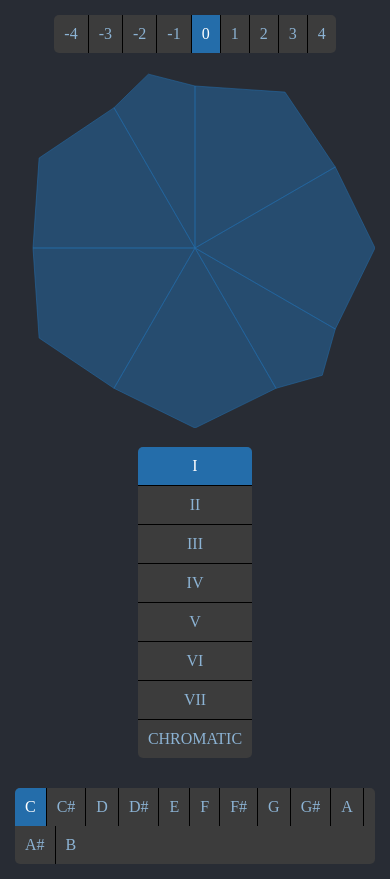
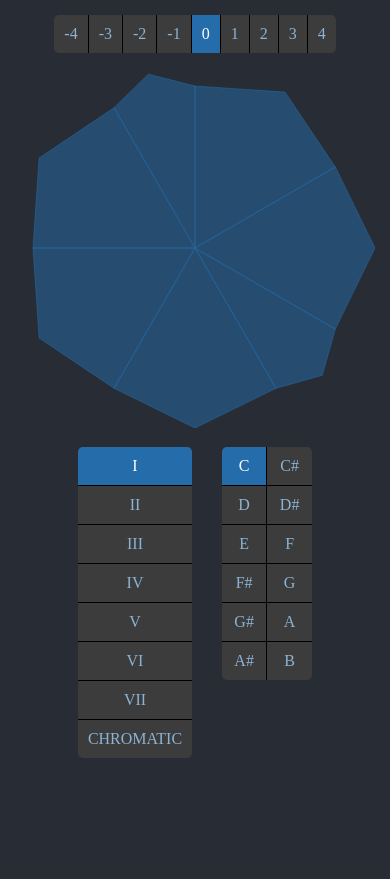
Before and after one commit to dekdekbaloo/baloo-midi-round-pad, a React app: page / in a window 390 px wide. After the commit the page ends 844 px from the top, so only its background shows below. Built offline with nearby package versions, Linux system fonts and the light colour scheme.

Commit message:
responsive done!

```diff
--- a/src/components/RootSelector.js
+++ b/src/components/RootSelector.js
@@ -2,6 +2,8 @@ import { DIATONIC_NOTES } from '../utils/notes'
 import PropTypes from 'prop-types'
 import React from 'react'
 import Select from '../ui/Select'
+import styles from './RootSelector.styl'
+
 class RootSelector extends React.Component {
   static propTypes = {
     currentRootIndex: PropTypes.number.isRequired,
@@ -12,20 +14,20 @@ class RootSelector extends React.Component {
   }
   render () {
     return (
-      <Select inline>
-        {
-          DIATONIC_NOTES.map((root, i) => (
+      <div className={styles.rootSelectorContainer}>
+        <Select className={styles.container} inline>
+          {DIATONIC_NOTES.map((root, i) => (
             <Select.Option
+              className={styles.option}
               onClick={this.createRootSelectHandler(i)}
               key={root}
               active={this.props.currentRootIndex === i}
             >
               {root}
             </Select.Option>
-          ))
-        }
-      </Select>
-
+          ))}
+        </Select>
+      </div>
     )
   }
 }
--- /dev/null
+++ b/src/components/RootSelector.styl
@@ -0,0 +1,14 @@
+.rootSelectorContainer
+  .container
+    @media screen and (max-width 600px)
+      max-width 90px
+      .option
+        min-width 50%
+        box-sizing border-box
+        &:not(:last-child)
+          border-right 0
+          border-bottom 1px solid black
+        &:nth-child(odd)
+          border-right 1px solid black
+        &:nth-child(11)
+          border-bottom 0
--- a/src/ui/Select.js
+++ b/src/ui/Select.js
@@ -3,10 +3,11 @@ import React from 'react'
 import cx from 'classnames'
 import styles from './Select.styl'
 
-const Select = ({ children, inline, ...props }) => (
+const Select = ({ children, inline, className, ...props }) => (
   <div
     className={cx(styles.container, {
-      [styles.inline]: inline
+      [styles.inline]: inline,
+      [className]: className
     })}
     {...props}
   >
@@ -15,12 +16,14 @@ const Select = ({ children, inline, ...props }) => (
 )
 Select.propTypes = {
   children: PropTypes.node.isRequired,
-  inline: PropTypes.bool
+  inline: PropTypes.bool,
+  className: PropTypes.string
 }
-const Option = ({ children, active, ...props }) => (
+const Option = ({ children, active, className, ...props }) => (
   <div
     className={cx(styles.option, {
-      [styles.active]: active
+      [styles.active]: active,
+      [className]: className
     })}
     {...props}
   >
@@ -29,7 +32,8 @@ const Option = ({ children, active, ...props }) => (
 )
 Option.propTypes = {
   children: PropTypes.node.isRequired,
-  active: PropTypes.bool
+  active: PropTypes.bool,
+  className: PropTypes.string
 }
 
 Select.Option = Option
```
